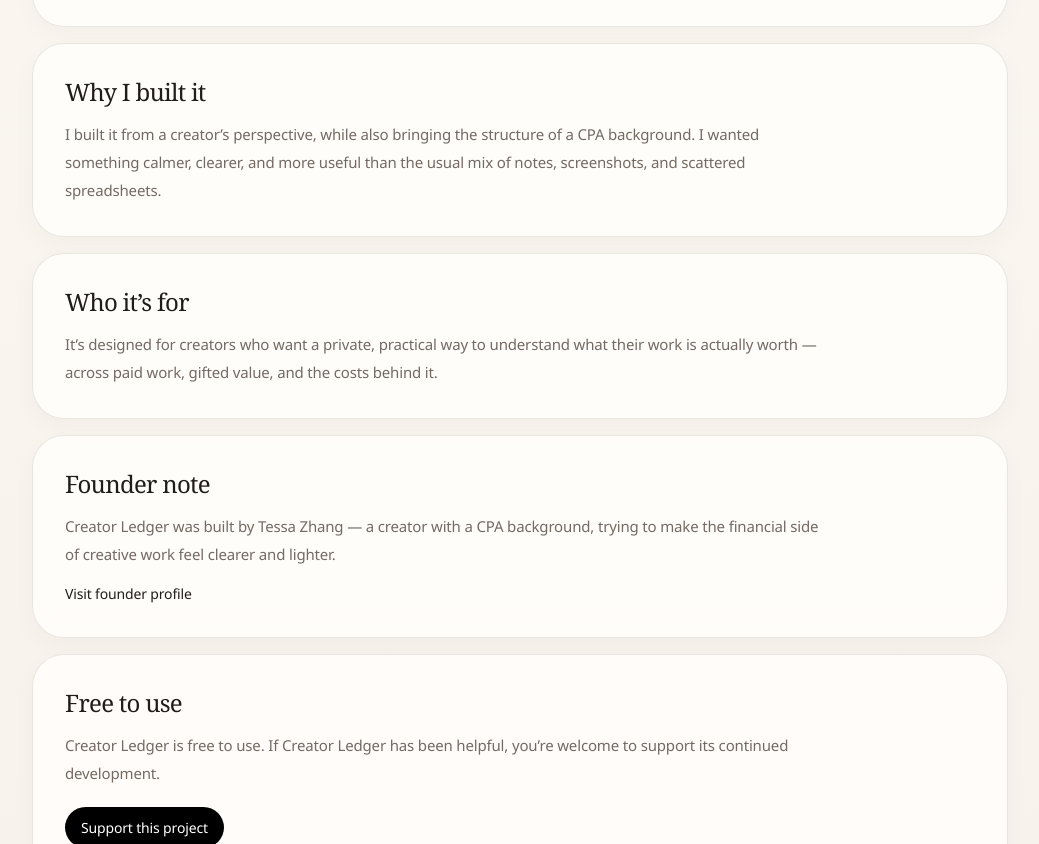
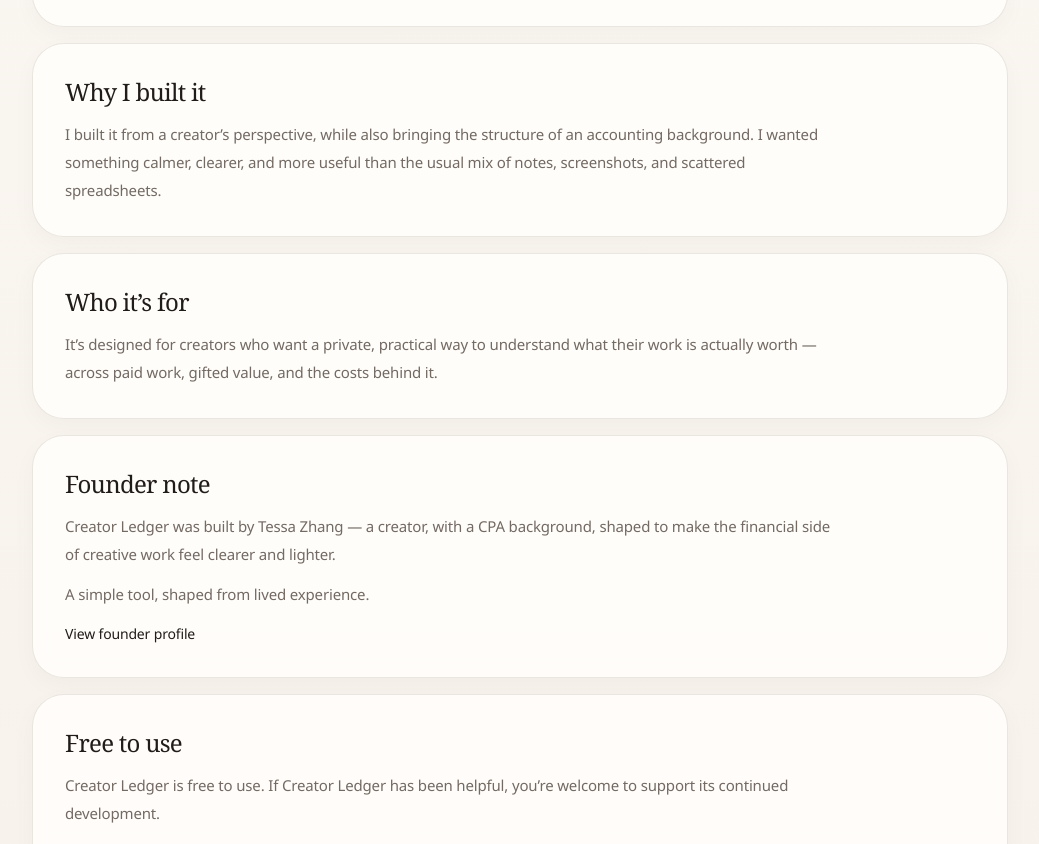
Before and after one commit to sleepingbeautytravels/creator-ledger, a Next.js app: page /about in a window 1280 px wide. Shown: the part 468-1312 px from the top of the page, without its empty margins (120-1159 px from the left). Built offline with nearby package versions, Linux system fonts and the light colour scheme.

Commit message:
final founder note

```diff
--- a/app/about/page.tsx
+++ b/app/about/page.tsx
@@ -9,7 +9,7 @@
   },
   {
     heading: "Why I built it",
-    body: "I built it from a creator’s perspective, while also bringing the structure of a CPA background. I wanted something calmer, clearer, and more useful than the usual mix of notes, screenshots, and scattered spreadsheets."
+    body: "I built it from a creator’s perspective, while also bringing the structure of an accounting background. I wanted something calmer, clearer, and more useful than the usual mix of notes, screenshots, and scattered spreadsheets."
   },
   {
     heading: "Who it’s for",
@@ -17,7 +17,7 @@
   },
   {
     heading: "Founder note",
-    body: "Creator Ledger was built by Tessa Zhang — a creator with a CPA background, trying to make the financial side of creative work feel clearer and lighter."
+    body: "Creator Ledger was built by Tessa Zhang — a creator, with a CPA background, shaped to make the financial side of creative work feel clearer and lighter."
   },
   {
     heading: "Free to use",
@@ -53,14 +53,19 @@
             <h2 className="text-2xl font-medium text-[var(--foreground)]">{section.heading}</h2>
             <p className="max-w-3xl text-[15px] leading-7 text-[var(--muted)]">{section.body}</p>
             {section.heading === "Founder note" ? (
+              <>
+                <p className="max-w-3xl text-[15px] leading-7 text-[var(--muted)]">
+                  A simple tool, shaped from lived experience.
+                </p>
                 <a
                   href="https://www.instagram.com/sleepingbeautytravels/"
                   target="_blank"
                   rel="noreferrer"
                   className="inline-flex pt-1 text-sm text-[var(--muted)] underline decoration-[rgba(120,104,90,0.25)] underline-offset-4 transition hover:text-[var(--foreground)] hover:decoration-[rgba(120,104,90,0.7)]"
                 >
-                Visit founder profile
+                  View founder profile
                 </a>
+              </>
             ) : null}
             {section.heading === "Free to use" ? (
               <div className="pt-2">
--- a/app/page.tsx
+++ b/app/page.tsx
@@ -232,7 +232,8 @@
           </a>
         </nav>
         <p className="text-xs text-[var(--muted)]/80">
-          Built with care for creators. Designed for clarity, not complexity.
+          Built with care for creators. Designed for clarity, not complexity. For tax and
+          compliance matters, please consult a professional.
         </p>
       </footer>
     </main>
```
Lines whose indentation alone changed are shown as unchanged.
